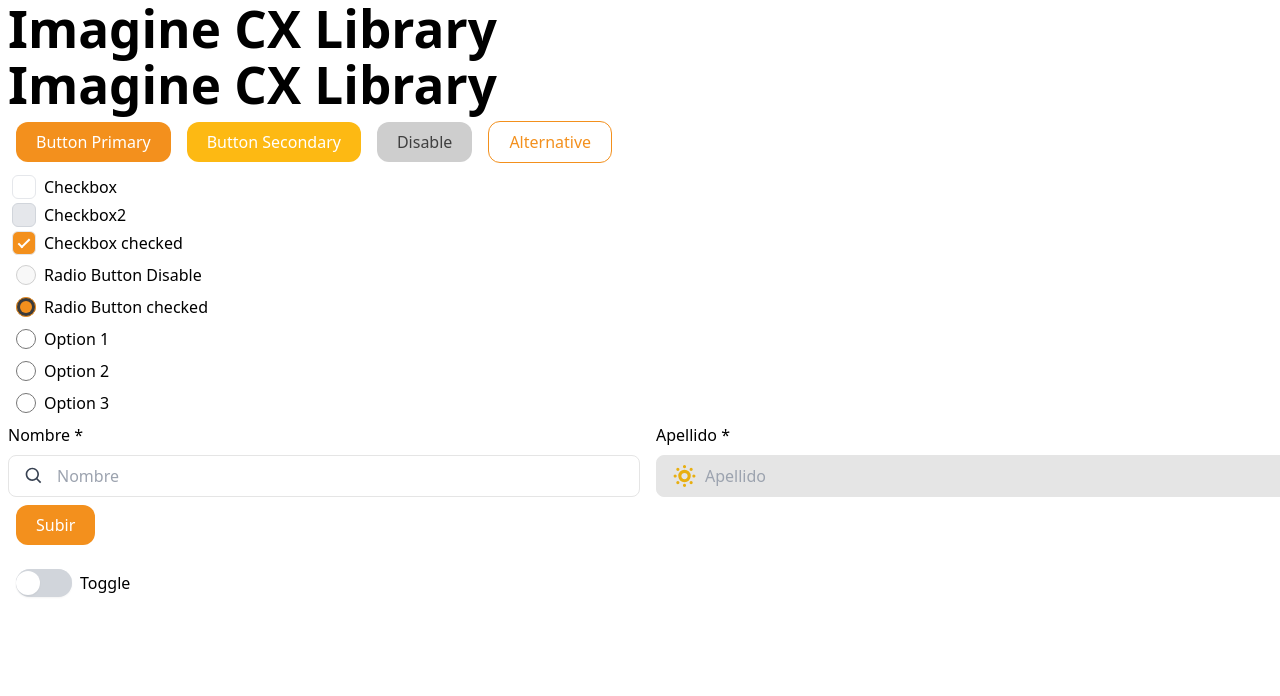
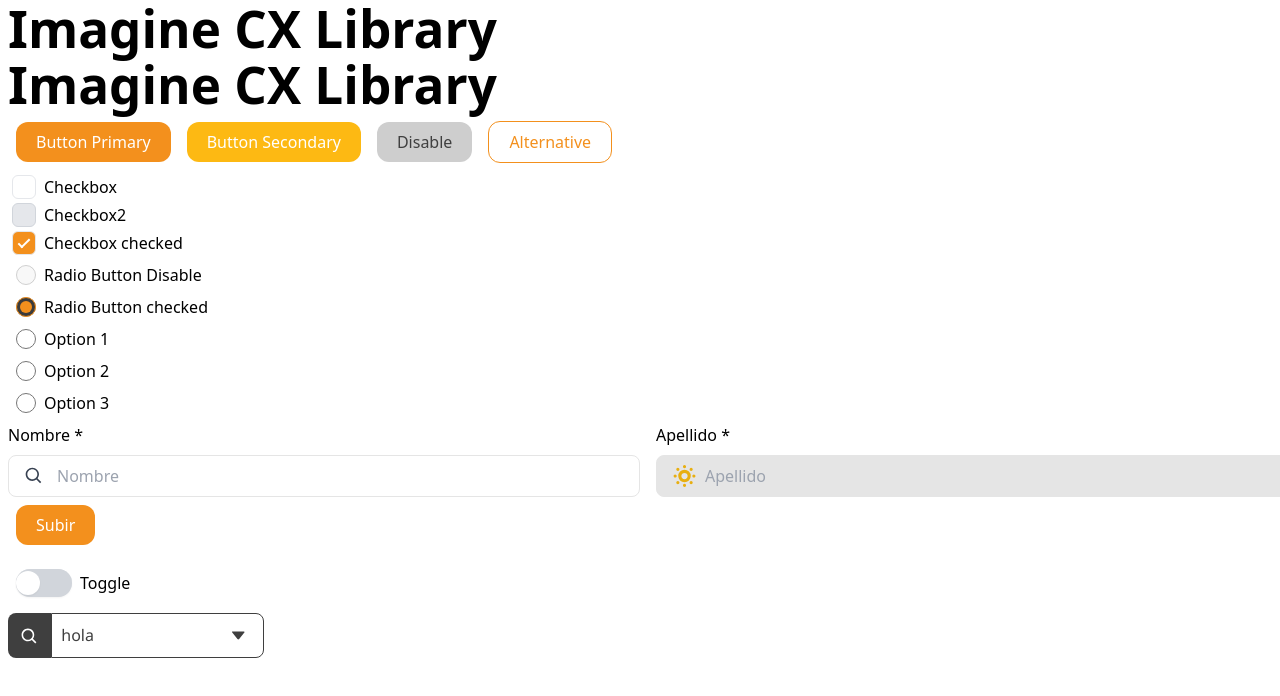
Before and after one commit to Imagine-CX/imaginecx-library, a React (Vite) app: page / in a window 1280 px wide. Shown: the top 696 px of the page. Built offline with nearby package versions, Linux system fonts and the light colour scheme.

Commit message:
adding correct the dropdown

```diff
--- a/src/App.tsx
+++ b/src/App.tsx
@@ -1,6 +1,6 @@
 import { BiSearch } from 'react-icons/bi';
 
-import { Button, CheckBox, Header, InputField, Radio, Toggle } from './components';
+import { Button, CheckBox, Dropdown, Header, InputField, Radio, Toggle } from './components';
 
 const options = [
   { id: 1, value: 'option1', label: 'Option 1' },
@@ -80,6 +80,14 @@ function App() {
       <div>
         <Toggle text="Toggle" />
       </div>
+      <div className="icx-w-64">
+        <Dropdown
+          title="hola"
+          items={[{ id: '1', value: 'action 1', click: () => {} }]}
+          disabled={false}
+          icon={<BiSearch size={19} className="icx-text-white icx-ml-1 icx-mt-1.5" />}
+        />
+      </div>
     </div>
   );
 }
--- a/src/components/Selects/Dropdown.tsx
+++ b/src/components/Selects/Dropdown.tsx
@@ -31,6 +31,16 @@ export const Dropdown = ({ title, items, disabled = false, icon = null }: IDropd
   const activeIcon = 'icx-bg-primary-500';
   const disabledIcon = 'icx-text-disable-200 icx-bg-neutral-200 icx-cursor-not-allowed';
 
+  const getBackgroundColor = () => {
+    if (disabled) {
+      return disabledIcon;
+    }
+    if (open) {
+      return activeIcon;
+    }
+    return 'icx-bg-disable-200';
+  };
+
   const handleOpen: MouseEventHandler<HTMLButtonElement> = (e) => {
     e.preventDefault();
     setOpen(!open);
@@ -51,9 +61,7 @@ export const Dropdown = ({ title, items, disabled = false, icon = null }: IDropd
     <div ref={wrapperRef} className="icx-text-left icx-font-imagine icx-text-md icx-w-full icx-min-w-[10rem] icx-flex">
       {icon && (
         <div
-          className={`icx-inline-block icx-bg-neutral-200 icx-text-bg-neutral-100 icx-w-12 icx-p-2 icx-rounded-s-lg ${
-            open ? activeIcon : ''
-          } ${disabled ? disabledIcon : ''}`}
+          className={`${getBackgroundColor()} icx-inline-block  icx-text-bg-neutral-100 icx-w-12 icx-p-2 icx-rounded-s-lg`}
         >
           {icon}
         </div>
```
